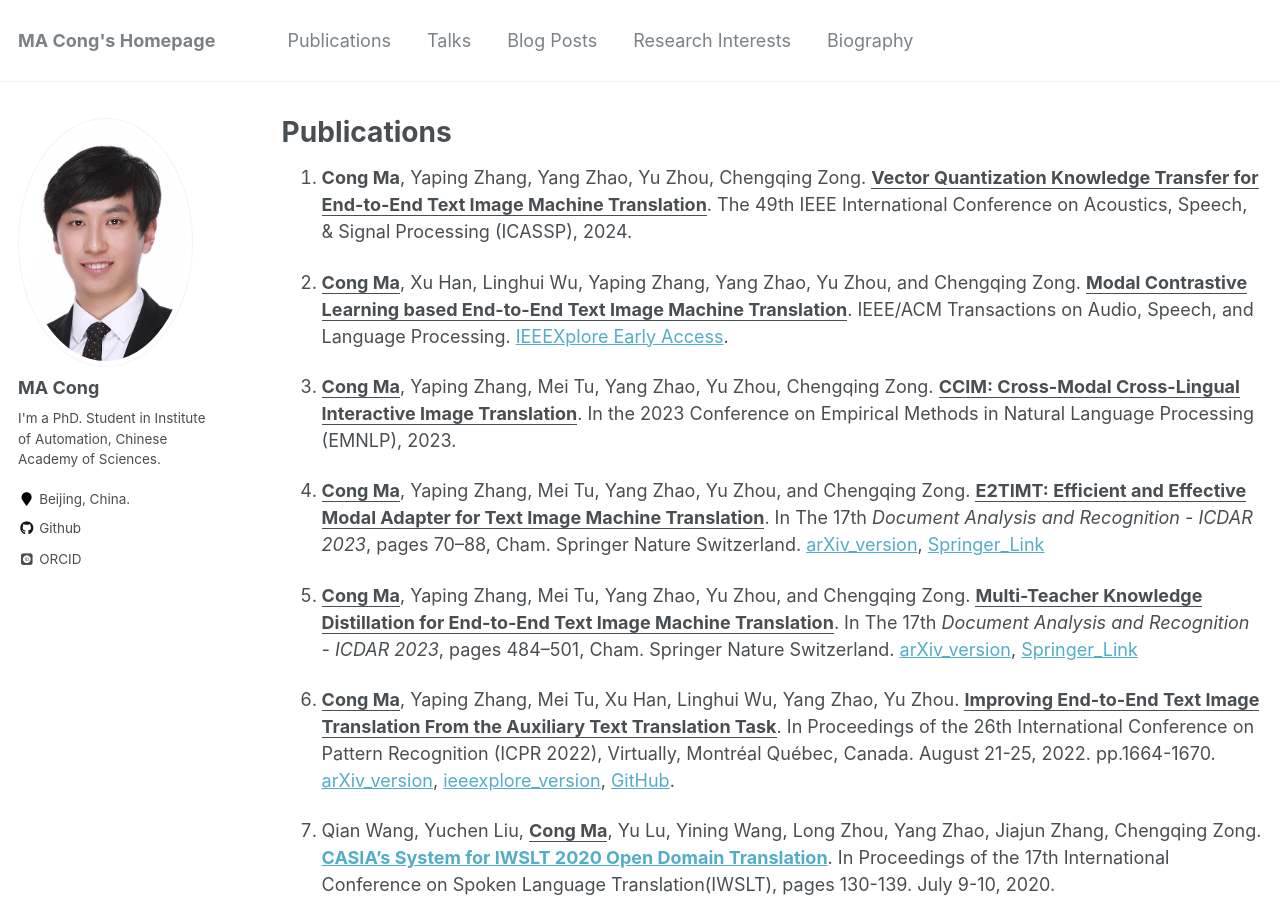
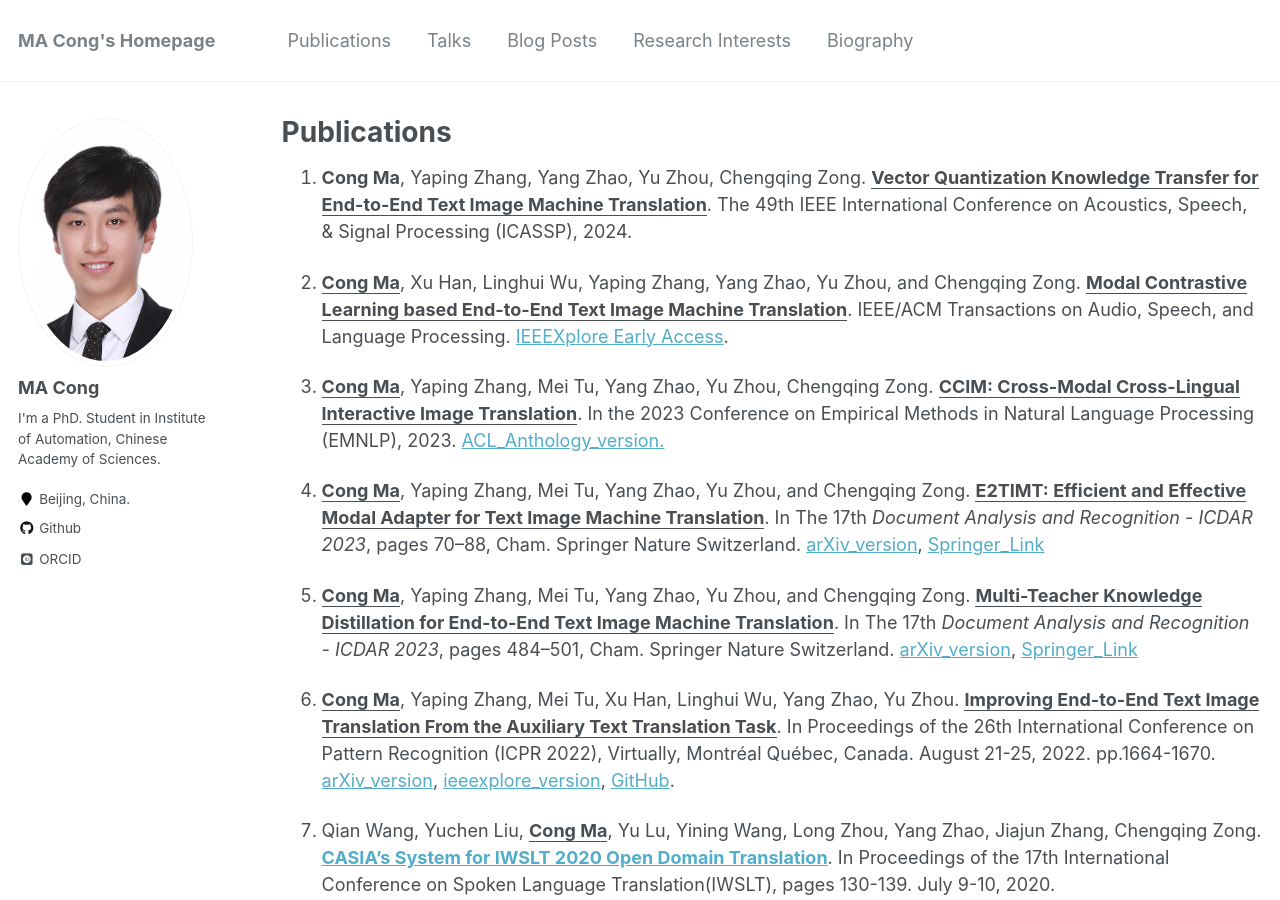
Before and after one commit to EriCongMa/ericongma.github.io, a Jekyll site: the page built from _pages/publications.md, in a window 1280 px wide and 900 px high. Built offline with Jekyll 4.4.1, drawn with Linux system fonts in a browser that asks for light colours; some web fonts are replaced.

Commit message:
macong:2023-12-19_15:07:38

```diff
--- a/_pages/publications.md
+++ b/_pages/publications.md
@@ -22,7 +22,7 @@ author_profile: true
 
 2. **<u>Cong Ma</u>**, Xu Han, Linghui Wu, Yaping Zhang, Yang Zhao, Yu Zhou, and Chengqing Zong. **<u>Modal Contrastive Learning based End-to-End Text Image Machine Translation</u>**. IEEE/ACM Transactions on Audio, Speech, and Language Processing. [IEEEXplore Early Access](https://ieeexplore.ieee.org/document/10284997/).
 
-3. **<u>Cong Ma</u>**, Yaping Zhang, Mei Tu, Yang Zhao, Yu Zhou, Chengqing Zong. **<u>CCIM: Cross-Modal Cross-Lingual Interactive Image Translation</u>**. In the 2023 Conference on Empirical Methods in Natural Language Processing (EMNLP), 2023.
+3. **<u>Cong Ma</u>**, Yaping Zhang, Mei Tu, Yang Zhao, Yu Zhou, Chengqing Zong. **<u>CCIM: Cross-Modal Cross-Lingual Interactive Image Translation</u>**. In the 2023 Conference on Empirical Methods in Natural Language Processing (EMNLP), 2023. [ACL_Anthology_version.](https://aclanthology.org/2023.findings-emnlp.330/)
 
 4. **<u>Cong Ma</u>**, Yaping Zhang, Mei Tu, Yang Zhao, Yu Zhou, and Chengqing Zong. **<u>E2TIMT: Efficient and Effective Modal Adapter for Text Image Machine Translation</u>**. In The 17th *Document Analysis and Recognition - ICDAR 2023*, pages 70–88, Cham. Springer Nature Switzerland.  [arXiv_version](https://arxiv.org/abs/2305.05166), [Springer_Link](https://link.springer.com/chapter/10.1007/978-3-031-41731-3_5)
 
```
Also changed, not shown: 2 other files.
